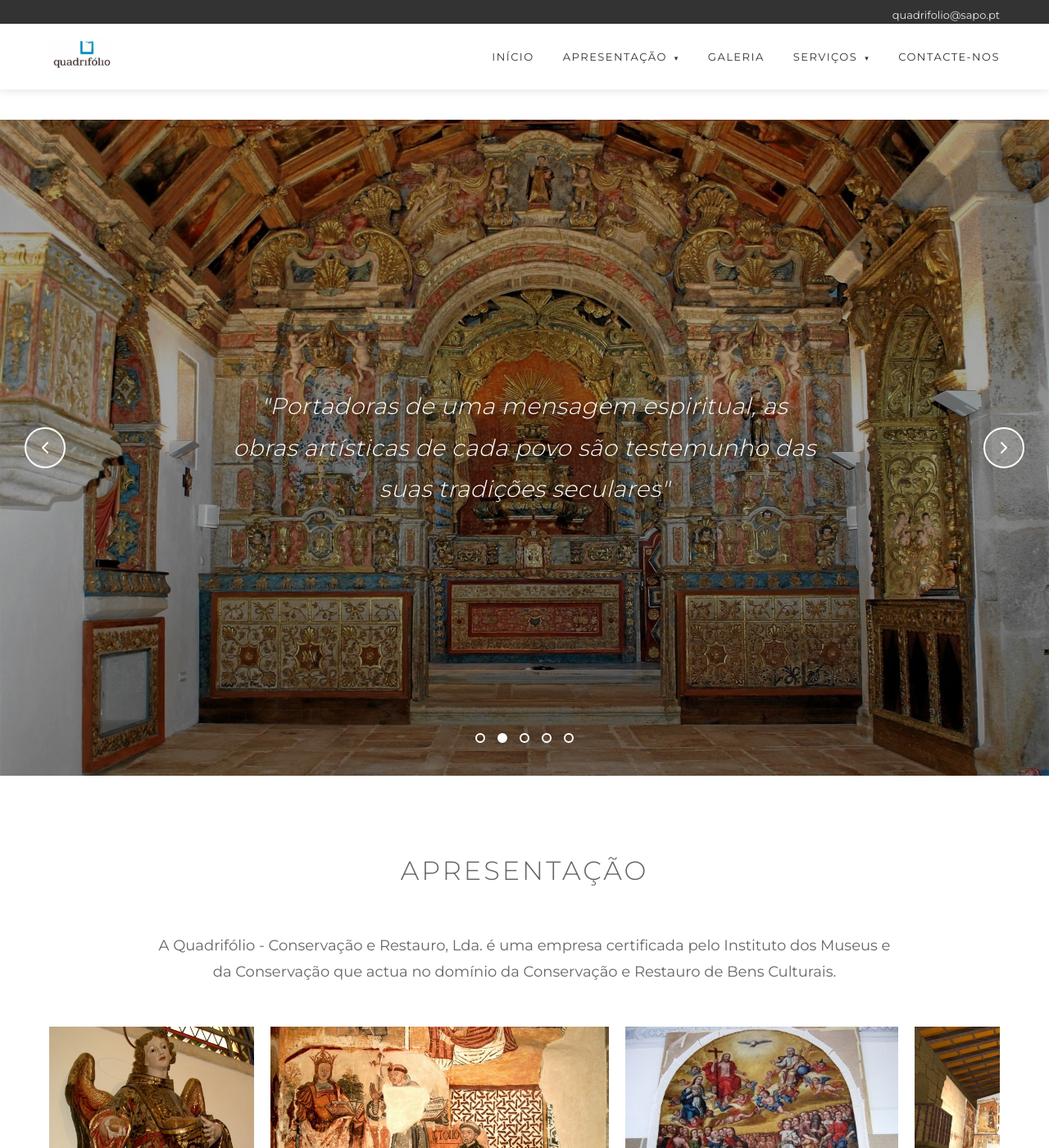
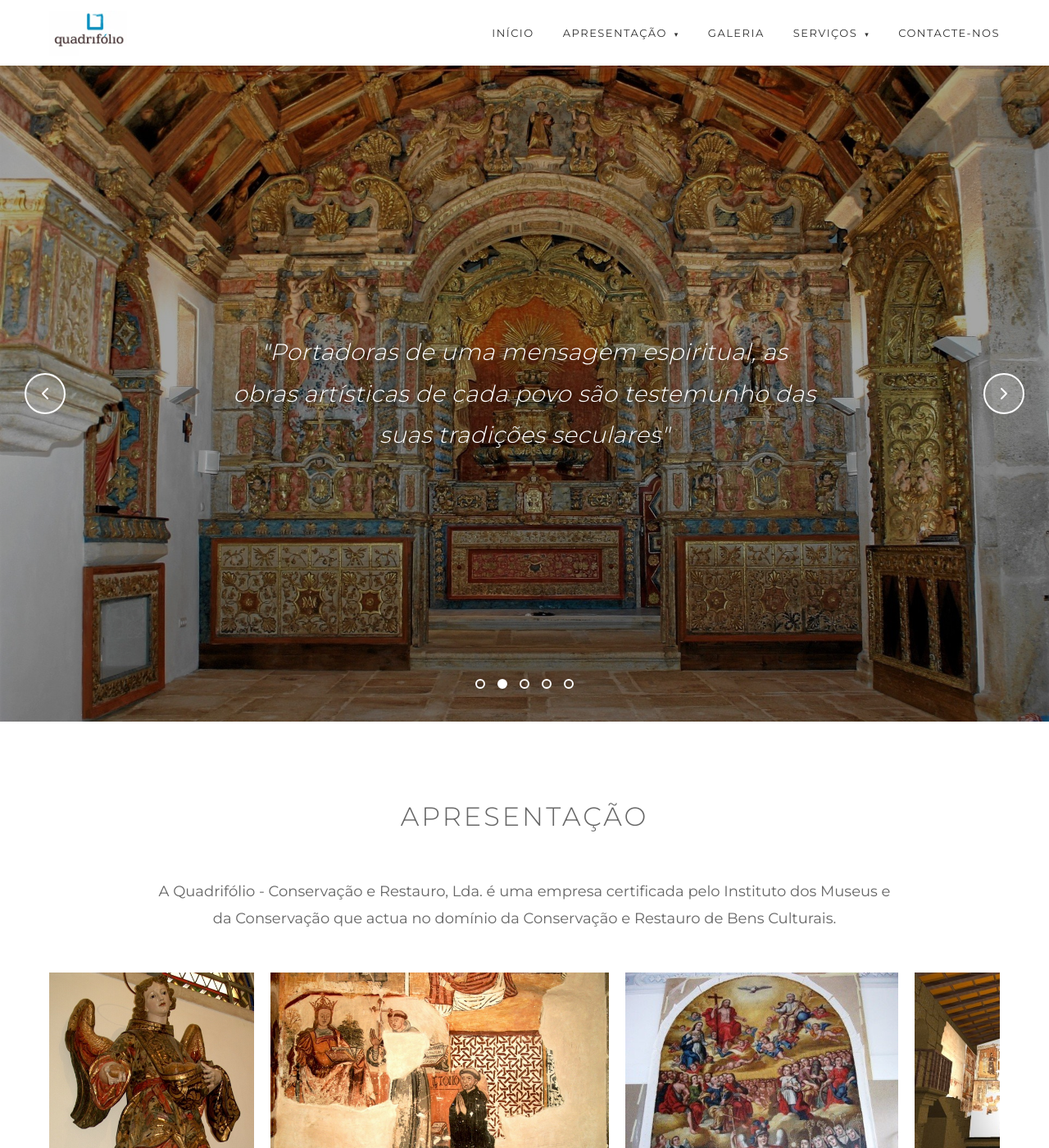
Before and after one commit to JoaoHNunes/quadrifolio-site, a Jekyll site: the page built from index.html, in a window 1280 px wide and 1400 px high. Shown: the whole window at 82% size. Built offline with Jekyll 4.4.1, drawn with Linux system fonts in a browser that asks for light colours.

Commit message:
Remove top bar email strip from header
Simplify header by removing the dark email bar above the navigation.

```diff
--- a/_includes/header.html
+++ b/_includes/header.html
@@ -1,12 +1,3 @@
-<!-- Top Bar -->
-<div class="top-bar">
-    <div class="container">
-        <div class="top-bar-content">
-            <a href="mailto:quadrifolio@sapo.pt">quadrifolio@sapo.pt</a>
-        </div>
-    </div>
-</div>
-
 <!-- Header Navigation -->
 <header class="header" id="header">
     <div class="container">
--- a/css/styles.css
+++ b/css/styles.css
@@ -52,33 +52,13 @@ button {
    2.2 TOP BAR STYLING
    ======================================== */
 
-.top-bar {
-    background-color: #333333;
-    color: rgba(255, 255, 255, 0.9);
-    font-size: 13px;
-    padding: 8px 0;
-}
-
-.top-bar .container {
-    text-align: right;
-}
-
-.top-bar a {
-    color: rgba(255, 255, 255, 0.9);
-    transition: color 0.3s ease;
-}
-
-.top-bar a:hover {
-    color: #E57373;
-}
-
 /* ========================================
    2.3 HEADER/NAVIGATION STYLING
    ======================================== */
 
 header {
     position: fixed;
-    top: 29px; /* Offset for top bar */
+    top: 0;
     left: 0;
     right: 0;
     background-color: #FFFFFF;
@@ -93,7 +73,6 @@ header .container {
 
 header.scrolled {
     box-shadow: 0 3px 15px rgba(0, 0, 0, 0.15);
-    top: 0;
 }
 
 /* Logo Styling */
@@ -103,7 +82,7 @@ header.scrolled {
 }
 
 .logo-img {
-    height: 45px;
+    height: 55px;
     width: auto;
 }
 
@@ -254,7 +233,7 @@ header.scrolled {
     min-height: 600px;
     max-height: 800px;
     overflow: hidden;
-    margin-top: 109px; /* Top bar + header height */
+    margin-top: 80px; /* Header height */
 }
 
 .slide {
@@ -809,6 +788,7 @@ footer a:hover {
 
 .service-page-hero {
     padding: 0;
+    margin-top: 80px;
 }
 
 .service-page-content {
@@ -929,7 +909,7 @@ footer a:hover {
 /* Inner page content (mais.html) */
 .page-content {
     padding: 120px 0 80px;
-    margin-top: 109px;
+    margin-top: 80px;
 }
 
 /* ========================================
```
